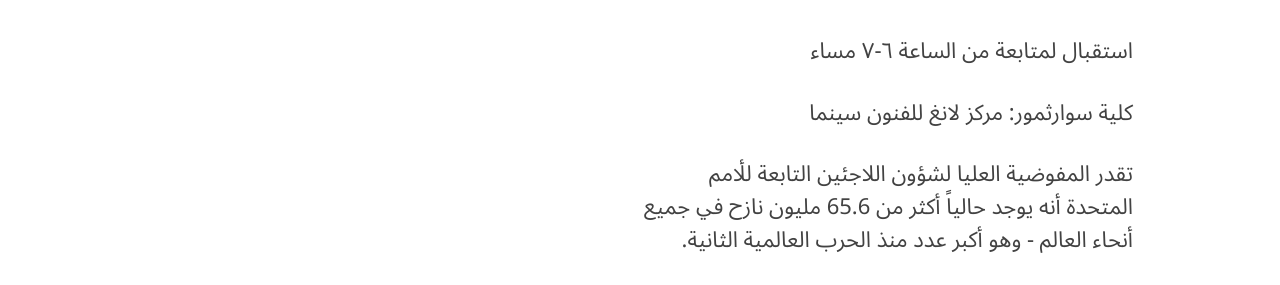
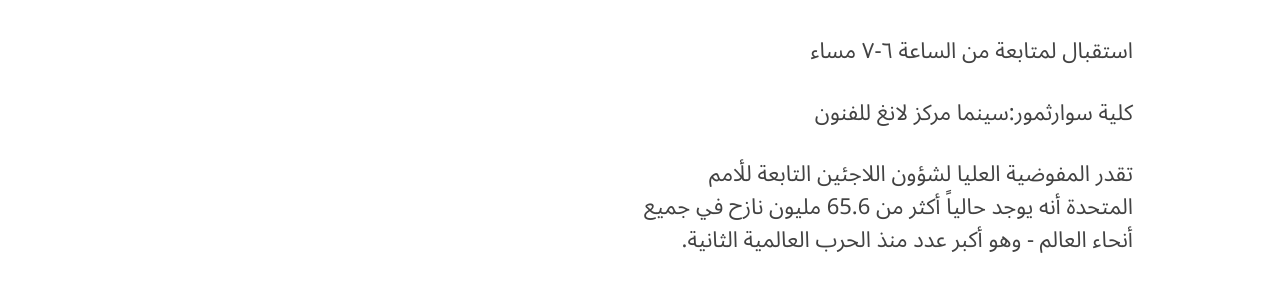
Before and after one commit to swat-ds/fps.swarthmore.edu, a Jekyll site: the page built from _posts/2019-02-20-art-history-experience.md, in a window 1280 px wide and 900 px high, scrolled down 2117 px. Shown: the part 164-449 px from the top of the window. Built offline with Jekyll 4.4.1, drawn with Linux system fonts in a browser that asks for light colours.

```diff
--- a/_posts/2019-02-20-art-history-experience.md
+++ b/_posts/2019-02-20-art-history-experience.md
@@ -75,7 +75,7 @@ Following our conversation, please join us for a reception with a variety of Syr
 استقبال لمتابعة من الساعة ٦-٧ مساء
 {: .ar}
 
-كلية سوارثمور: مركز لانغ للفنون سينما
+كلية سوارثمور:سينما مركز لانغ للفنون
 {: .ar}
 
 تقدر المفوضية العليا لشؤون اللاجئين التابعة للأمم المتحدة أنه يوجد حالياً أكثر من 65.6 مليون نازح في جميع أنحاء العالم - وهو أكبر عدد منذ الحرب العالمية الثانية.
```
